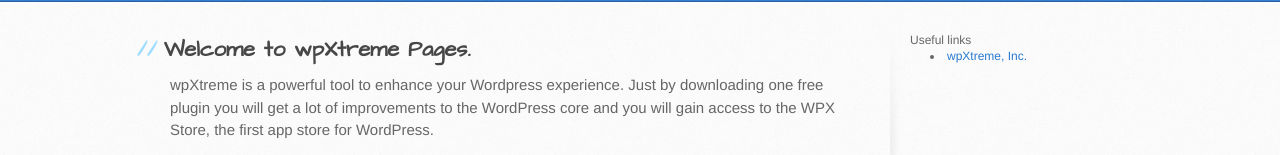
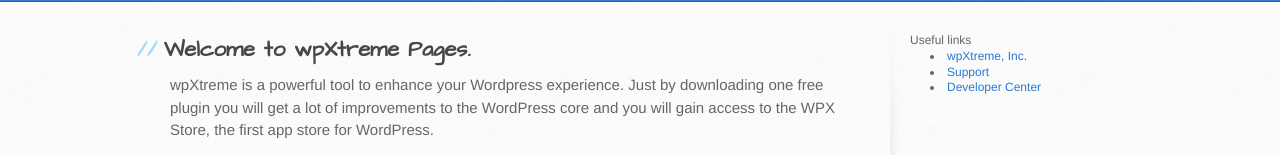
Before and after one commit to wpXtreme/wpxtreme.github.com, a plain HTML site: page index.html in a window 1280 px wide. Shown: the part 165-320 px from the top of the page. Drawn offline with Linux system fonts and the light colour scheme.

Commit message:
Added useful links

```diff
--- a/index.html
+++ b/index.html
@@ -91,6 +91,8 @@
             <h2>Useful links</h2>
             <ul>
                 <li><a href="https://wpxtre.me">wpXtreme, Inc.</a></li>
+                <li><a href="https://wpxtre.me/support">Support</a></li>
+                <li><a href="https://developer.wpxtre.me">Developer Center</a></li>
             </ul>
         </aside>
     </div>
```
